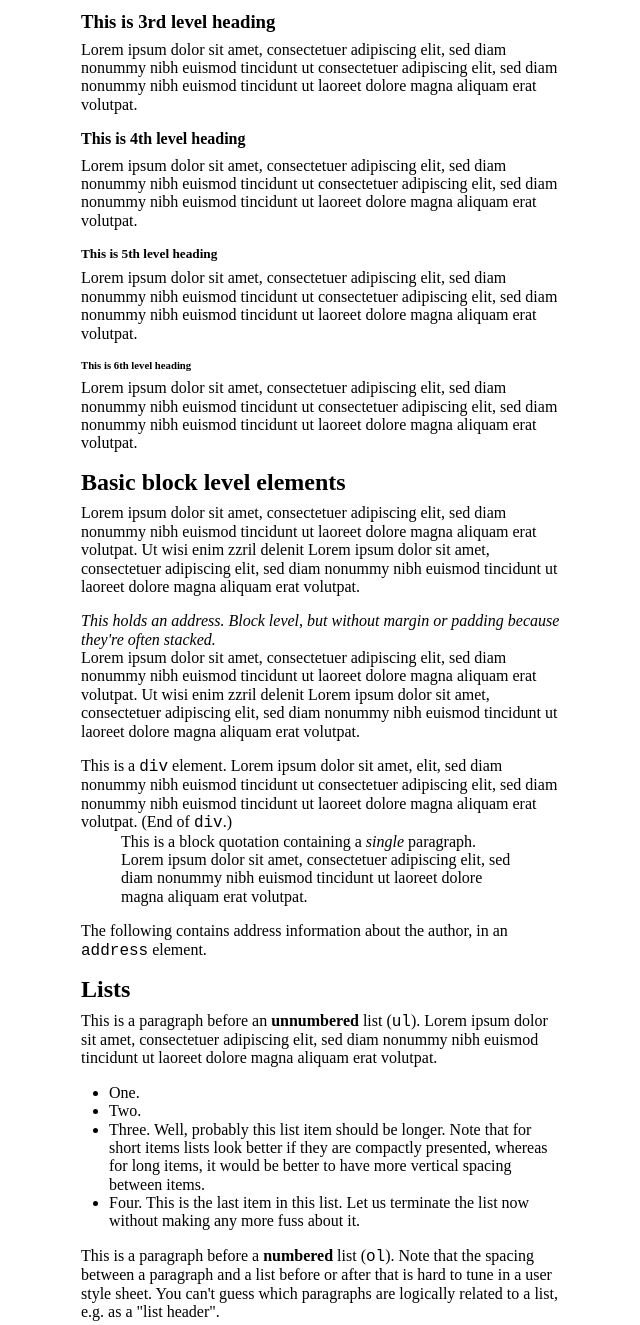
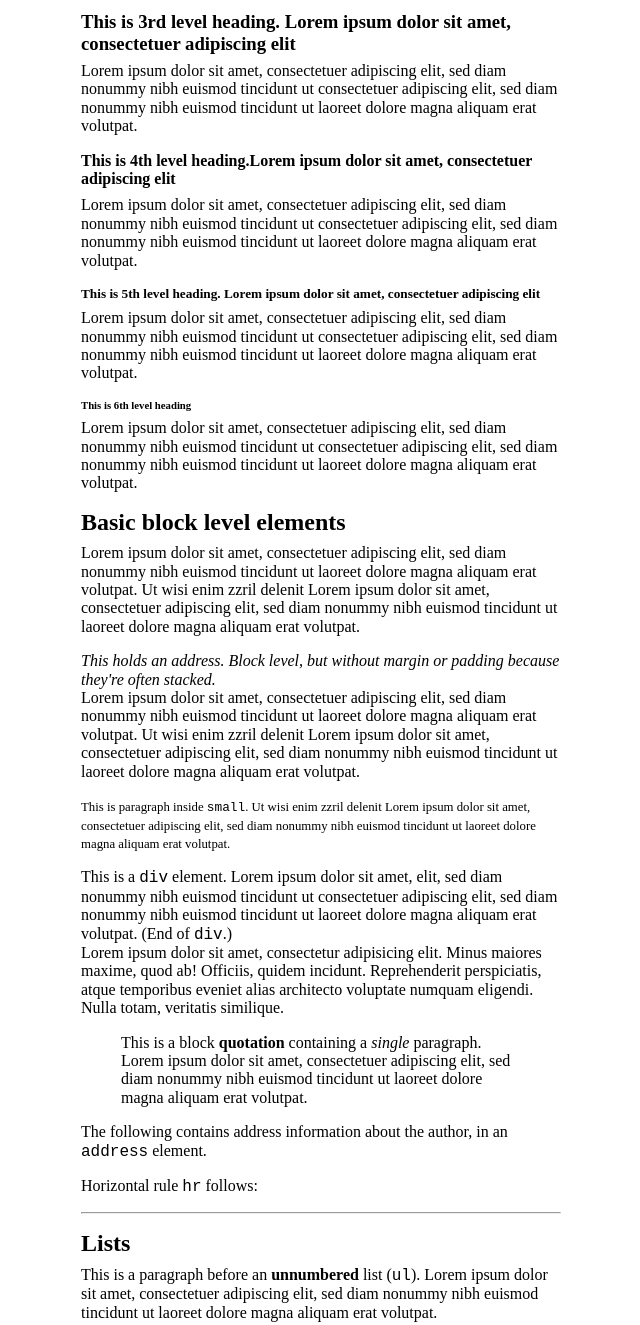
Before and after one commit to machal/blanka-html, a plain HTML site: page blanka-type-test.html in a window 1280 px wide. Shown: the part 600-1925 px from the top of the page, without its empty margins (319-959 px from the left). Drawn offline with nearby package versions, Linux system fonts and the light colour scheme.

Commit message:
Type test: multiple lines for heading etc. in english version

```diff
--- a/blanka-type-test.html
+++ b/blanka-type-test.html
@@ -41,14 +41,21 @@
           <h2>This document shows various HTML elements. We test whether the typography settings solves all their combinations</h2>
 
           <p>Lorem ipsum dolor sit amet, consectetuer adipiscing elit, sed diam nonummy nibh euismod tincidunt ut et accumsan et iusto odio dignissim qui blandit praesent luptatum zzril delenit Lorem ipsum dolor sit amet, volutpat. </p>
+
           <h2>This is 2nd level heading bh euismod tincidunt ut laoreet dolore magna aliquam erat volutpat. Ut wisi luptatum zzril delenit Lorem ipsum dolor sit amet, consectetuer adipiscing elit, sed diam no</h2>
-          <p>Lorem ipsum dolor sit amet, consectetuer adipiscing elit, sed diam nonummy nibh euismod tincidunt ut consectetuer adipiscing elit, sed diam nonummy nibh euismod tincidunt ut laoreet dolore magna aliquam erat volutpat. </p>
-          <h3>This is 3rd level heading</h3>
 
           <p>Lorem ipsum dolor sit amet, consectetuer adipiscing elit, sed diam nonummy nibh euismod tincidunt ut consectetuer adipiscing elit, sed diam nonummy nibh euismod tincidunt ut laoreet dolore magna aliquam erat volutpat. </p>
-          <h4>This is 4th level heading</h4>
+
+          <h3>This is 3rd level heading. Lorem ipsum dolor sit amet, consectetuer adipiscing elit</h3>
+
           <p>Lorem ipsum dolor sit amet, consectetuer adipiscing elit, sed diam nonummy nibh euismod tincidunt ut consectetuer adipiscing elit, sed diam nonummy nibh euismod tincidunt ut laoreet dolore magna aliquam erat volutpat. </p>
-          <h5>This is 5th level heading</h5>
+
+          <h4>This is 4th level heading.Lorem ipsum dolor sit amet, consectetuer adipiscing elit</h4>
+
+          <p>Lorem ipsum dolor sit amet, consectetuer adipiscing elit, sed diam nonummy nibh euismod tincidunt ut consectetuer adipiscing elit, sed diam nonummy nibh euismod tincidunt ut laoreet dolore magna aliquam erat volutpat. </p>
+
+          <h5>This is 5th level heading. Lorem ipsum dolor sit amet, consectetuer adipiscing elit</h5>
+
           <p>Lorem ipsum dolor sit amet, consectetuer adipiscing elit, sed diam nonummy nibh euismod tincidunt ut consectetuer adipiscing elit, sed diam nonummy nibh euismod tincidunt ut laoreet dolore magna aliquam erat volutpat. </p>
           <h6>This is 6th level heading</h6>
 
@@ -62,15 +69,28 @@
 
           <p>Lorem ipsum dolor sit amet, consectetuer adipiscing elit, sed diam nonummy nibh euismod tincidunt ut laoreet dolore magna aliquam erat volutpat. Ut wisi enim zzril delenit Lorem ipsum dolor sit amet, consectetuer adipiscing elit, sed diam nonummy nibh euismod tincidunt ut laoreet dolore magna aliquam erat volutpat.</p>
 
+        <p>
+          <small>
+            This is paragraph inside <code>small</code>. Ut wisi enim zzril delenit Lorem ipsum dolor sit amet, consectetuer adipiscing elit, sed diam nonummy nibh euismod tincidunt ut laoreet dolore magna aliquam erat volutpat.
+          </small>
+        </p>
+
           <div>This is a <code>div</code> element. Lorem ipsum dolor sit amet, elit, sed diam nonummy nibh euismod tincidunt ut consectetuer adipiscing elit, sed diam nonummy nibh euismod tincidunt ut laoreet dolore magna aliquam erat volutpat. (End of <code>div</code>.)</div>
 
+          <p>
+            Lorem ipsum dolor sit amet, consectetur adipisicing elit. Minus maiores maxime, quod ab! Officiis, quidem incidunt. Reprehenderit perspiciatis, atque temporibus eveniet alias architecto voluptate numquam eligendi. Nulla totam, veritatis similique.
+          </p>
+
           <blockquote>
-            <p>This is a block quotation containing a <em>single</em> paragraph. Lorem ipsum dolor sit amet, consectetuer adipiscing elit, sed diam nonummy nibh euismod tincidunt ut laoreet dolore magna aliquam erat volutpat.</p></blockquote>
-
+            <p>This is a block <strong>quotation</strong> containing a <em>single</em> paragraph. Lorem ipsum dolor sit amet, consectetuer adipiscing elit, sed diam nonummy nibh euismod tincidunt ut laoreet dolore magna aliquam erat volutpat.</p>
+          </blockquote>
 
           <p>The following contains address information about the author, in an <code>address</code>
           element.</p>
 
+          <p>Horizontal rule <code>hr</code> follows:</p>
+
+          <hr>
 
           <h2>Lists</h2>
 
@@ -96,7 +116,7 @@
             <li>Eight</li>
             <li>Nine</li>
             <li>Ten</li>
-
+            <li>Eleven</li>
           </ol>
 
           <p>This is a paragraph before a <strong>definition</strong> list (<code>dl</code>). In principle, such a list should consist of <em>terms</em> and associated definitions. Lorem ipsum dolor sit amet, consectetuer adipiscing elit, sed diam nonummy nibh euismod tincidunt ut laoreet dolore magna aliquam erat volutpat. </p>
@@ -314,7 +334,7 @@
     5
 </pre>
 
-          <p>Lorem ipsum dolor sit amet, consectetuer adipiscing elit, sed diam nonummy nibh euismod tincidunt ut laoreet dolore magna aliquam erat volutpat. Ut wisi enim ad minim veniam, quis nostrud exerci tation ullamcorper suscipit lobortis nisl ut aliquip ex ea commodo consequat. Duis autem vel eum iriure dolor in hendrerit in vulputate velit esse molestie consequat, vel illum dolore eu feugiat nulla facilisis at vero eros et accumsan et iusto odio dignissim qui blandit praesent luptatum zzril delenit Lorem ipsum dolor sit amet, consectetuer adipiscing elit, sed diam nonummy nibh euismod tincidunt ut laoreet dolore magna aliquam erat volutpat.</p>
+          <p>Lorem ipsum dolor sit 360° amet, consectetuer adipiscing elit, sed diam nonummy nibh euismod tincidunt ut laoreet dolore magna aliquam erat volutpat. Ut wisi enim ad minim veniam, quis nostrud exerci tation ullamcorper suscipit lobortis nisl ut aliquip ex ea commodo consequat. UNESCO duis autem vel eum iriure dolor in hendrerit  1591 in vulputate velit esse molestie consequat, vel illum dolore eu feugiat nulla € 5000 facilisis at vero eros et accumsan et iusto odio dignissim qui blandit praesent luptatum zzril delenit Lorem ipsum dolor sit amet, consectetuer adipiscing elit, sed diam nonummy nibh euismod tincidunt ut laoreet dolore magna aliquam erat volutpat.</p>
 
     </main><!-- /.content -->
 
```
Lines whose indentation alone changed are shown as unchanged.
